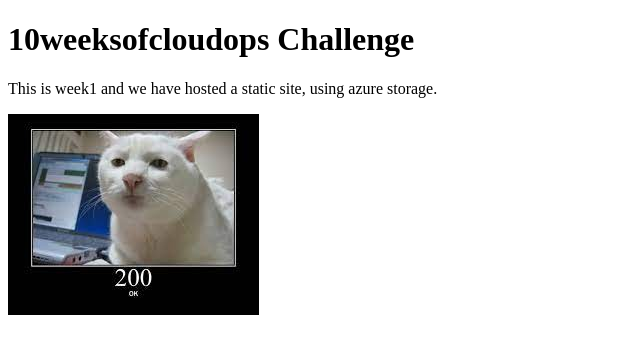
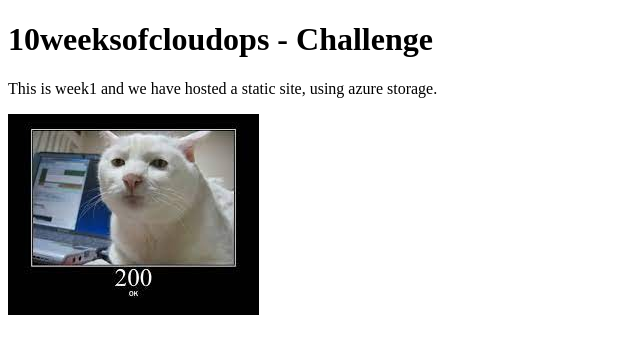
Before and after one commit to kiddycody/10weeksofcloudops, a plain HTML site: page week1/site/index.html in a window 1280 px wide. Shown: the whole page, without its empty margins (0-640 px from the left). Drawn offline with Linux system fonts and the light colour scheme.

Commit message:
modified index

```diff
--- a/week1/site/index.html
+++ b/week1/site/index.html
@@ -4,7 +4,7 @@
     <title>Static WebPage</title>
   </head>
   <body>
-	  <h1>10weeksofcloudops Challenge</h1>
+	  <h1>10weeksofcloudops - Challenge</h1>
     <p>This is week1 and we have hosted a static site, using azure storage.</p>
 	<img src="200.jpg" alt="Page ok">
   </body>
```
